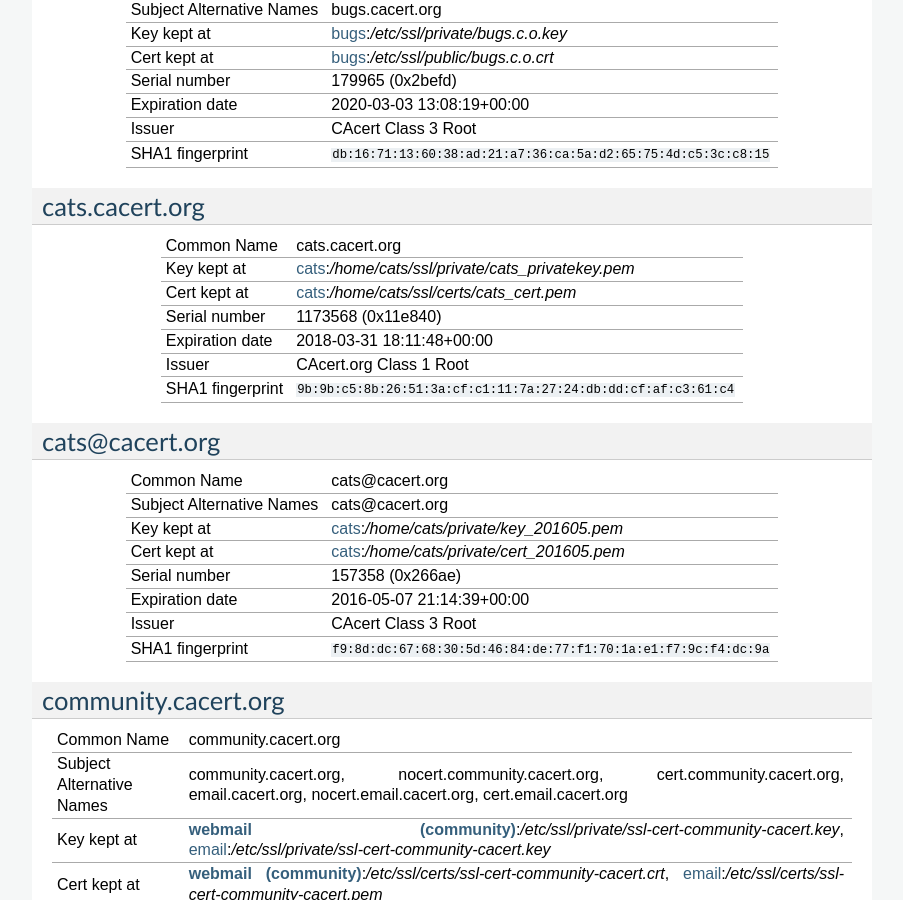
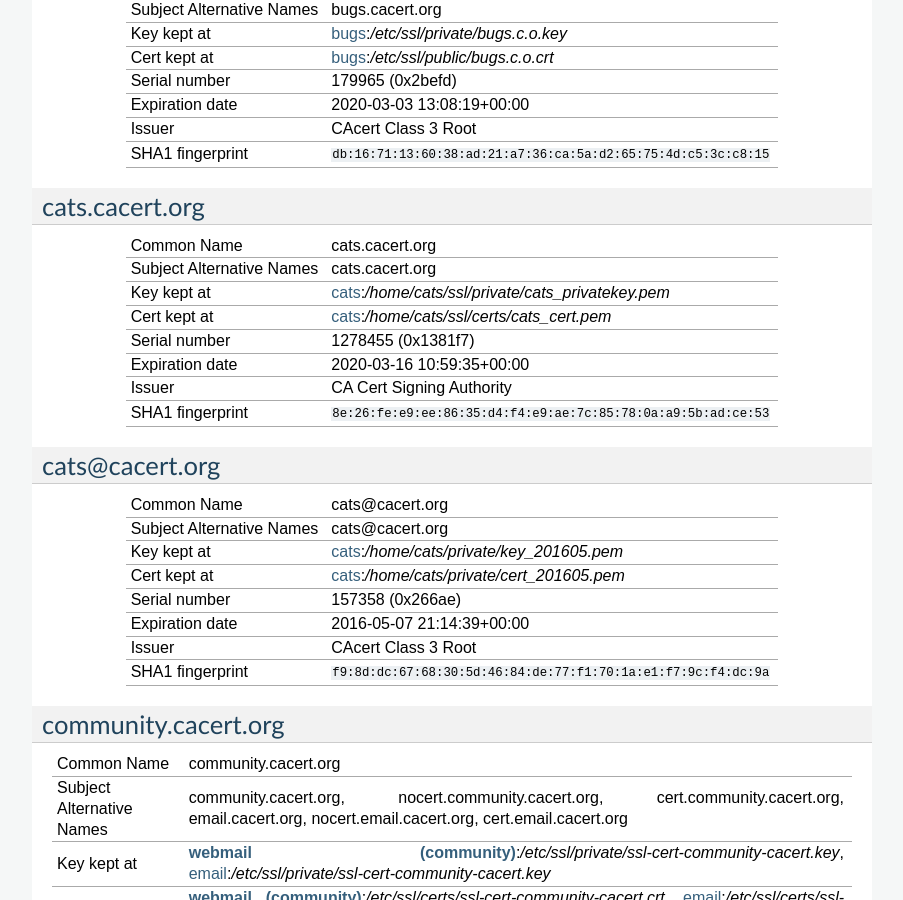
Before and after one commit to CAcertOrg/cacert-infradocs, a Sphinx documentation site: the page built from docs/certlist.rst, in a window 1280 px wide and 900 px high, scrolled down 796 px. Shown: the whole window, without its empty margins (198-1101 px from the left). Built offline with Sphinx 7.4.7, drawn with Linux system fonts in a browser that asks for light colours; pages that are not in the unit, such as notebooks, are missing from menus.

Commit message:
Renew certificate for cats

```diff
--- a/docs/systems/cats.rst
+++ b/docs/systems/cats.rst
@@ -242,12 +242,13 @@
 The server certificate for the CATS web application.
 
 .. sslcert:: cats.cacert.org
+   :altnames:   DNS:cats.cacert.org
    :certfile:   /home/cats/ssl/certs/cats_cert.pem
    :keyfile:    /home/cats/ssl/private/cats_privatekey.pem
-   :serial:     11E840
-   :expiration: Mar 31 18:11:48 2018 GMT
-   :sha1fp:     9B:9B:C5:8B:26:51:3A:CF:C1:11:7A:27:24:DB:DD:CF:AF:C3:61:C4
-   :issuer:     CAcert.org Class 1 Root
+   :serial:     1381F7
+   :expiration: Mar 16 10:59:35 2020 GMT
+   :sha1fp:     8E:26:FE:E9:EE:86:35:D4:F4:E9:AE:7C:85:78:0A:A9:5B:AD:CE:53
+   :issuer:     CA Cert Signing Authority
 
 .. _cats_client_cert:
 
```
